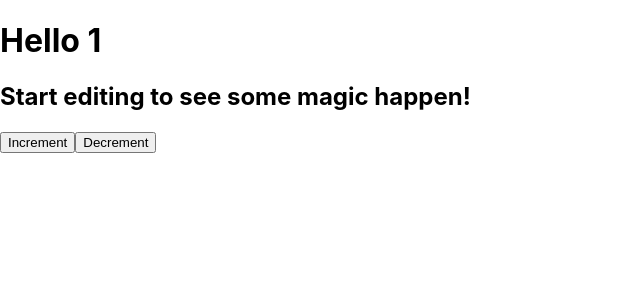
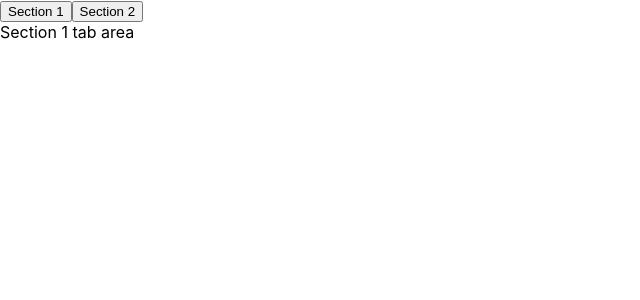
Before and after one commit to lqqokim/react-hooks-samples, a React (Create React App) app: page / in a window 1280 px wide. Shown: the top 300 px of the page, without its empty margins (0-640 px from the left). Built offline with nearby package versions, Linux system fonts and the light colour scheme.

Commit message:
feat: use useTabs hook

```diff
--- a/src/App.js
+++ b/src/App.js
@@ -1,38 +1,41 @@
-import React from 'react';
+import React, { useState } from 'react';
 
-class App extends React.Component {
-  state = {
-    item: 1
-  };
+const content = [
+  {
+    tab: 'Section 1',
+    content: 'Section 1 tab area'
+  }, {
+    tab: 'Section 2',
+    content: 'Section 2 tab area'
+  }
+];
 
-  render() {
-    const { item } = this.state;
+const useTabs = (initialTab, allTabs) => {
+  const [currentIndex, setCurrentIndex] = useState(initialTab);
 
-    return (
-      <div className="App">
-        <h1>Hello {item}</h1>
-        <h2>Start editing to see some magic happen!</h2>
-        <button onClick={this.incrementItem}>Increment</button>
-        <button onClick={this.decrementItem}>Decrement</button>
-      </div>
-    )
+  if (!allTabs || !Array.isArray(allTabs)) {
+    return null;
   }
 
-  incrementItem = () => {
-    this.setState(state => {
-      return {
-        item: state.item + 1
-      }
-    })
-  };
+  return {
+    currentItem: allTabs[currentIndex],
+    changeItem: setCurrentIndex
+  }
+}
 
-  decrementItem = () => {
-    this.setState(state => {
-      return {
-        item: state.item - 1
-      }
-    })
-  };
+const App = () => {
+  const { currentItem, changeItem } = useTabs(0, content);
+
+  return (
+    <div className="App">
+      {content.map((section, index) => (
+        <button onClick={() => changeItem(index)} key={index}>
+          {section.tab}
+        </button>
+      ))}
+      <div>{currentItem.content}</div>
+    </div>
+  )
 }
 
 export default App;
```
